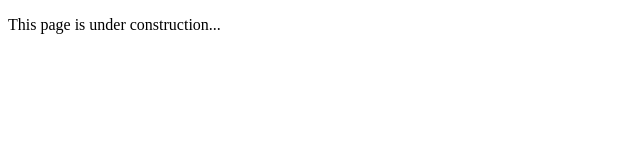
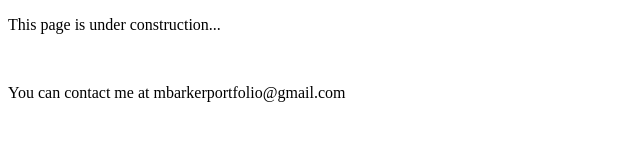
Before and after one commit to magdalena29/magdalena29.github.io, a plain HTML site: page index.html in a window 1280 px wide. Shown: the whole page, without its empty margins (0-640 px from the left). Drawn offline with Linux system fonts and the light colour scheme.

Commit message:
added e-mail info

```diff
--- a/index.html
+++ b/index.html
@@ -9,6 +9,7 @@
 
 </head>
 <body>
-<p>This page is under construction...</p>
+<p>This page is under construction...</p><br>
+<p>You can contact me at  mbarkerportfolio@gmail.com</p>
 </body>
 </html>
```
